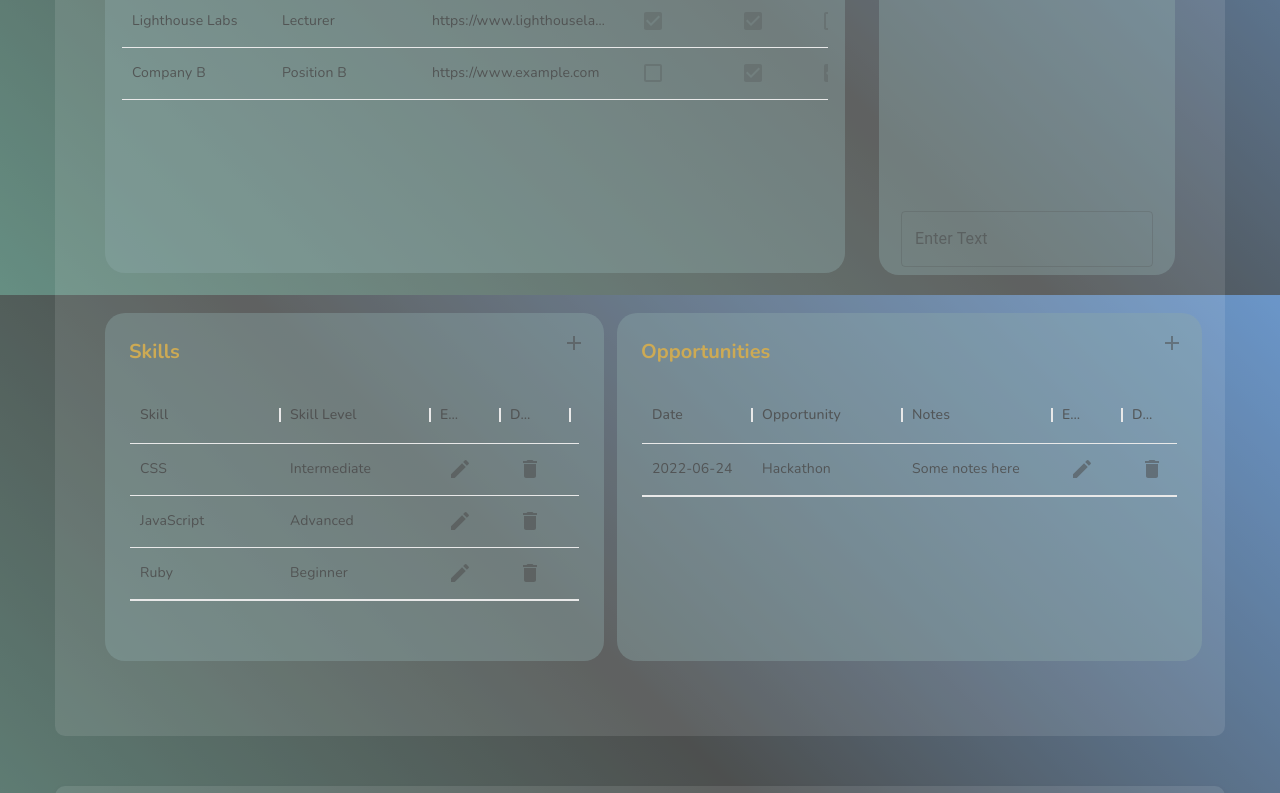
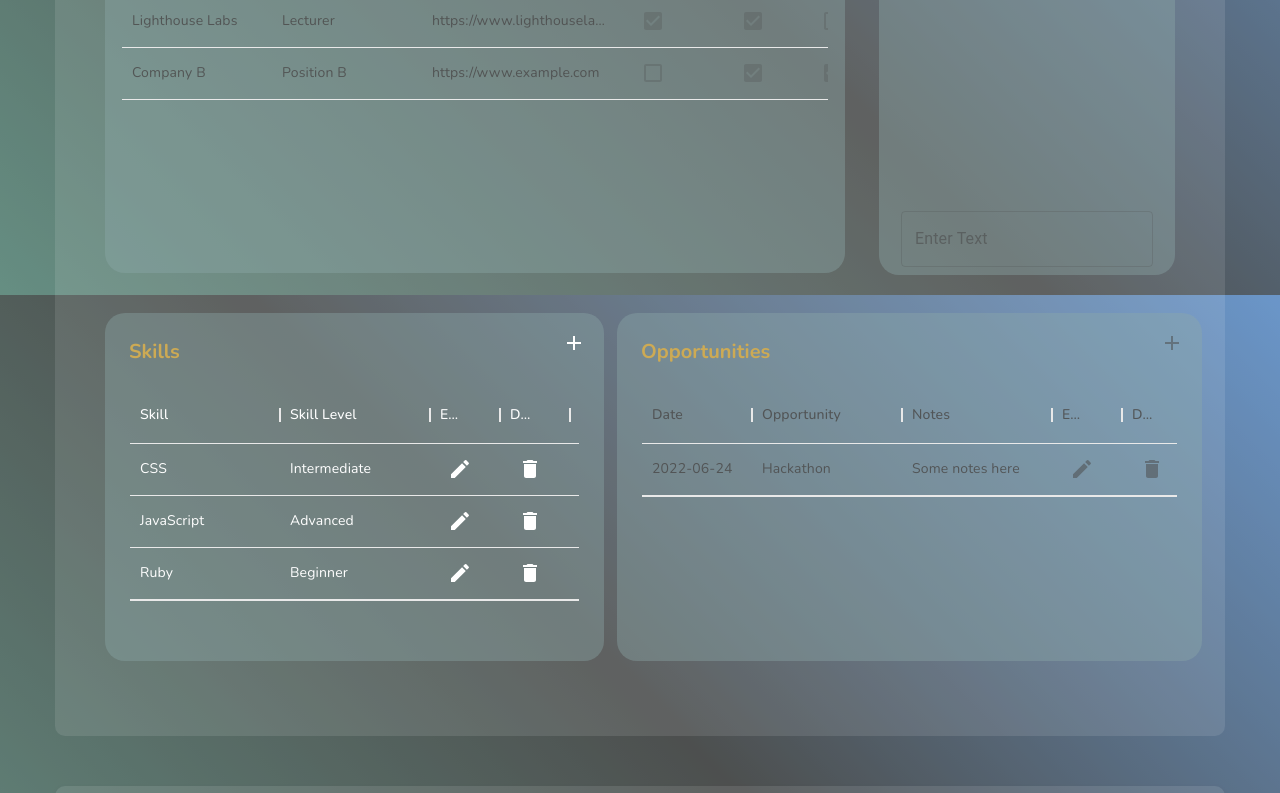
Before and after one commit to SamMaisha/pulse-app, a React (Create React App) app in the folder client/: page /dashboard in a window 1280 px wide. Shown: the part 505-1298 px from the top of the page. Built offline with nearby package versions, Linux system fonts and the light colour scheme; no server answers.

Commit message:
update skills component, change table content color

```diff
--- a/client/src/components/Skills.jsx
+++ b/client/src/components/Skills.jsx
@@ -41,7 +41,7 @@ const Skills = () => {
       headerName: 'Edit',
       width: 70,
       renderCell: (params) => (
-        <IconButton onClick={() => handleEditSkill(params.row)}>
+        <IconButton onClick={() => handleEditSkill(params.row)} sx={{ color: 'white' }}>
           <EditIcon />
         </IconButton>
       ),
@@ -51,7 +51,7 @@ const Skills = () => {
       headerName: 'Delete',
       width: 70,
       renderCell: (params) => (
-        <IconButton onClick={() => handleDeleteSkill(params.row.id)}>
+        <IconButton onClick={() => handleDeleteSkill(params.row.id)} sx={{ color: 'white' }}>
           <DeleteIcon />
         </IconButton>
       ),
@@ -117,7 +117,7 @@ const Skills = () => {
           right: "10px",
         }}
       >
-        <IconButton onClick={handleAddSkill}>
+        <IconButton onClick={handleAddSkill} sx={{ color: 'white' }}>
           <AddIcon />
         </IconButton>
       </Box>
@@ -128,7 +128,15 @@ const Skills = () => {
         <DataGrid
           rows={skills}
           columns={columns}
-          sx={{ borderColor: "transparent" }}
+          sx={{
+            borderColor: "transparent",
+            '& .MuiDataGrid-cell': {
+              color: 'white',
+            },
+            '& .MuiDataGrid-columnHeaderTitle': {
+              color: 'white',
+            },
+          }}
           disableRowSelectionOnClick
           disableColumnMenu
           hideFooterPagination
```
